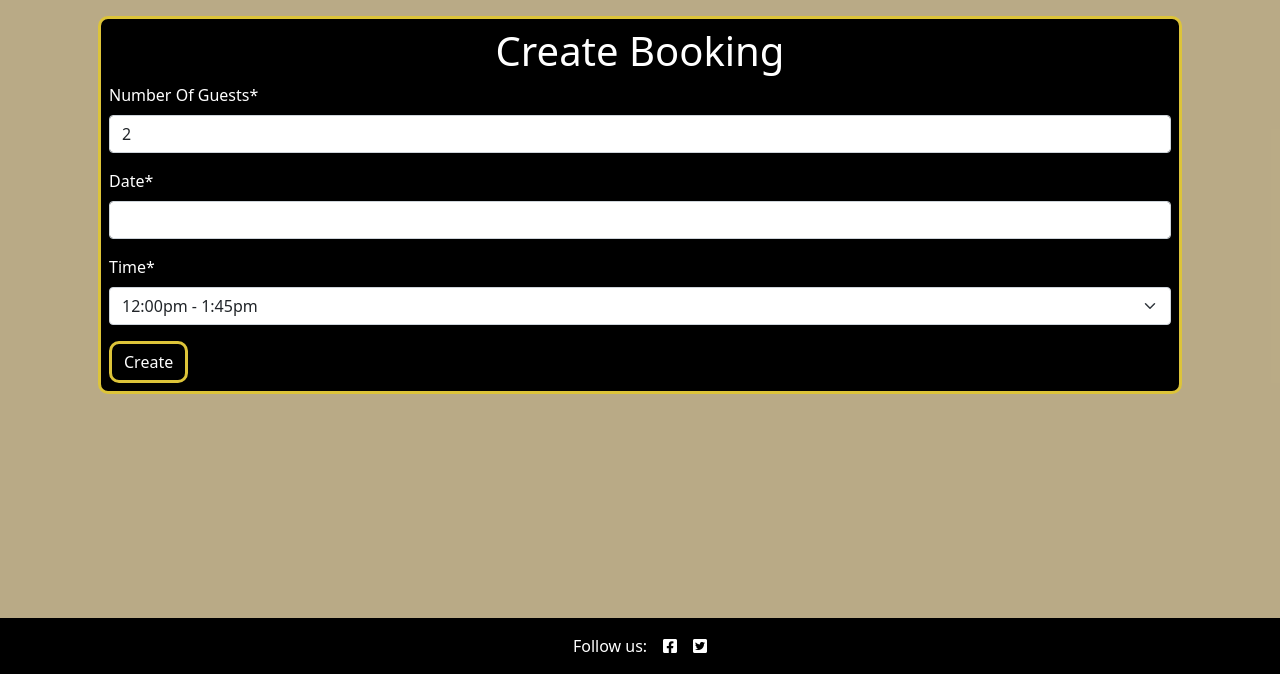
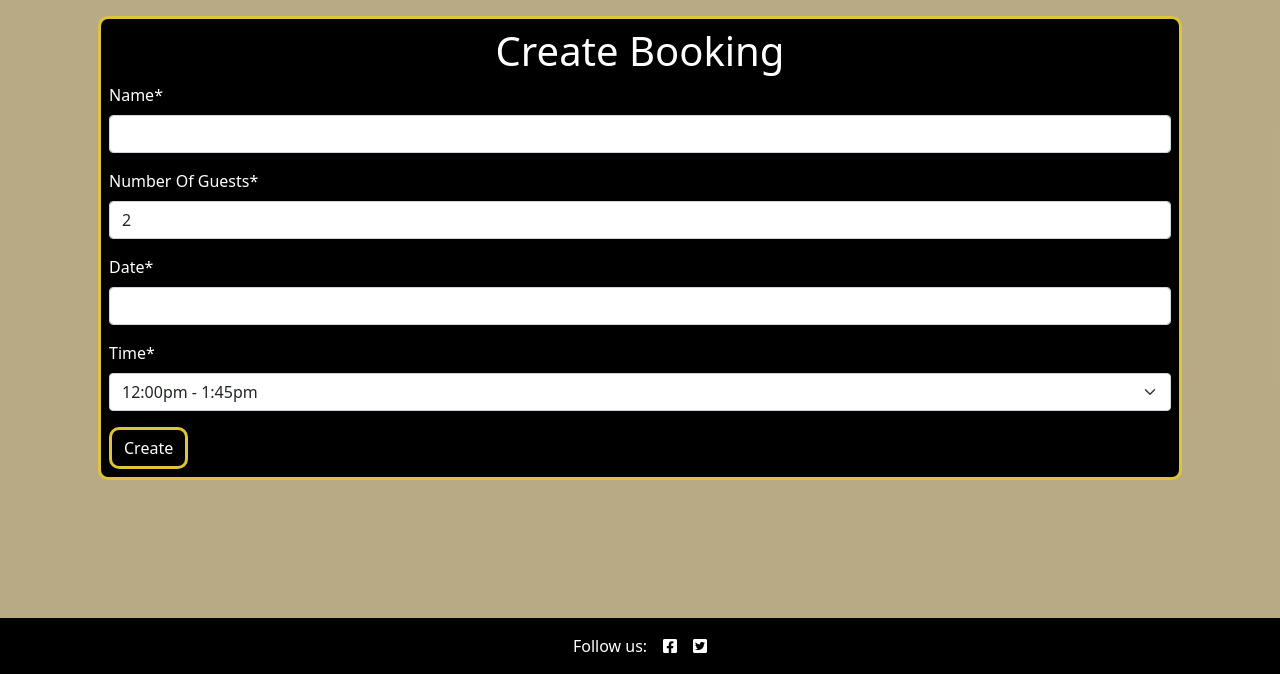
Before and after one commit to Gareth-McGirr/Portfolio-Project-4-SizzleAndSteak, a Django app: page /booking/createbooking/ in a window 1280 px wide. Shown: the part 126-800 px from the top of the page. Run offline with Django 4.2, Linux system fonts and the light colour scheme; the visitor is signed in with stand-in values (Sample User, id 1); some libraries are stand-ins or nearby versions.

Commit message:
Fix: Add booking_name to Booking Model

```diff
--- a/booking/forms.py
+++ b/booking/forms.py
@@ -11,9 +11,10 @@ class BookingForm(forms.ModelForm):
     class Meta:
         """ Set fields and labels """
         model = Booking
-        fields = ['number_of_guests', 'booking_date', 'booking_time']
+        fields = ['booking_name','number_of_guests', 'booking_date', 'booking_time']
         booking_date = forms.DateField(help_text="Date must be a future date")
         labels = {
+            'booking_name': 'Name',
             'number_of_guests': 'Number Of Guests',
             'booking_date': 'Date',
             'booking_time': 'Time',
--- a/booking/models.py
+++ b/booking/models.py
@@ -25,6 +25,7 @@ class Booking(models.Model):
     """ Model to create a booking """
     customer = models.ForeignKey(
         User, on_delete=models.CASCADE, related_name="booking_customer")
+    booking_name = models.CharField(max_length=25)
     booked_table = models.ForeignKey(
         Table, on_delete=models.CASCADE, related_name="booking_table")
     number_of_guests = models.IntegerField(default=2)
--- a/booking/templates/booking/booking_confirm_delete.html
+++ b/booking/templates/booking/booking_confirm_delete.html
@@ -8,7 +8,7 @@
     <form method="post">
         {% csrf_token %}
         <p>Are you sure you want to delete Booking: "{{ object.pk }}"?</p>
-        <p>Customer: {{ object.customer }}</p>
+        <p>Name: {{ object.booking_name }}</p>
         <p>Table: {{ object.booked_table }}</p>
         <p>Date: {{ object.booking_date }}</p>
         <p>Time: {{ object.get_booking_time_display }}</p>
--- a/booking/templates/booking/managebookings.html
+++ b/booking/templates/booking/managebookings.html
@@ -45,7 +45,7 @@
                         {{ booking.pk }}
                     </td>
                     <td>
-                        {{ booking.customer }}
+                        {{ booking.booking_name }}
                     </td>
                     <td>
                         {{ booking.booking_date }}
```
Also changed, not shown: booking/migrations/0002_alter_booking_options_booking_booking_name.py (added).
